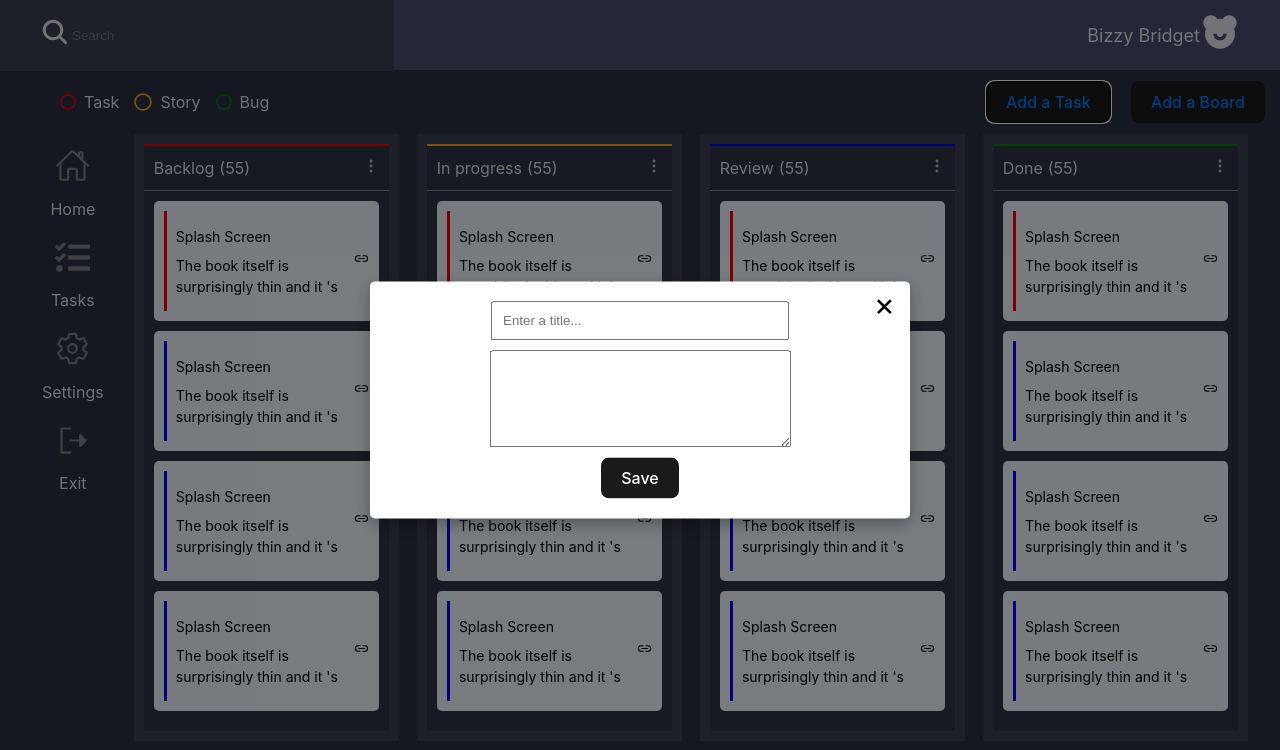
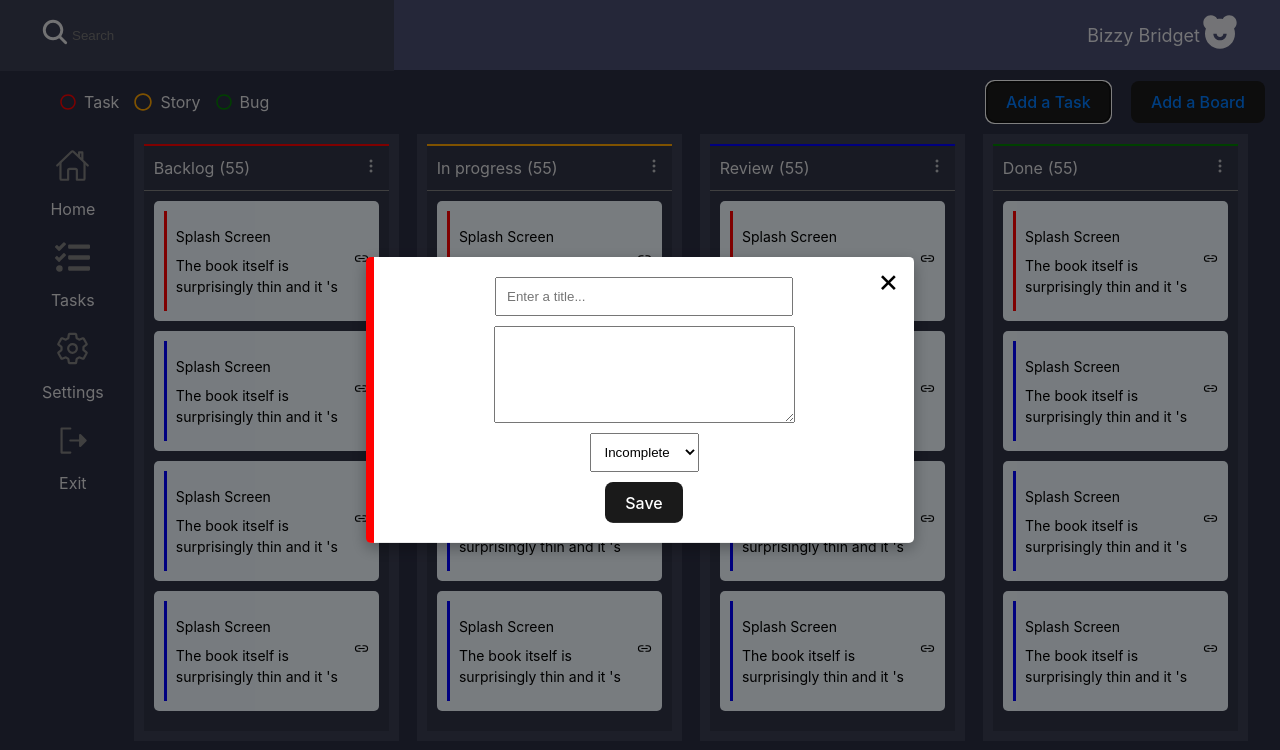
Before and after one commit to BridgetKas/ProductivityApp, a React (Vite) app: page / in a window 1280 px wide. Both pictures are taken after a click on the button "Add a Task". Shown: the top 750 px of the page. Built offline with nearby package versions, Linux system fonts and the light colour scheme.

Commit message:
Added productivityApp

```diff
--- a/src/Components/modal/modalComponent.jsx
+++ b/src/Components/modal/modalComponent.jsx
@@ -1,11 +1,18 @@
 
 import './modal.css';
 
+const colorBar = {
+  inComplete:'red',
+  complete:'green',
+  inprogress:'orange',
+  reviewing:'blue'
+}
+
 /* eslint-disable react/prop-types */
-const Modal = ({ show, onClose, children }) => {
+const Modal = ({ show, onClose, children ,status}) => {
   return (
-    <div className={`modal ${show ? 'modal-show' : ''}`}>
-      <div className="modal-content">
+    <div className={`modal ${show ? 'modal-show' : ''}`} >
+      <div className="modal-content" style={{borderLeft:` 8px solid ${colorBar[status]}`}}>
         <span className="modal-close" onClick={onClose}>
           &times;
         </span>
--- a/src/Components/topBar/topBar.jsx
+++ b/src/Components/topBar/topBar.jsx
@@ -10,6 +10,8 @@ function TopBar() {
 
     const [openModal,setOpenModal] = useState(false)
     const [title,setTitle] = useState('')
+    const [status,setStatus] = useState('inComplete')
+
 
     function isModalOpen() {
         setOpenModal(true)
@@ -17,6 +19,10 @@ function TopBar() {
 
     function closeModal(){
         setOpenModal(false)
+    }
+
+    function changeStatus(e) {
+        setStatus(e.target.value)
     }
 
   return (
@@ -71,14 +77,25 @@ function TopBar() {
                 </div>
             </div>
         </div>
-        <Modal show={openModal} onClose={closeModal}>
+        <Modal show={openModal} onClose={closeModal} status={status}>
+            <div >
                 <div className={styles.textareaContainer}>
                     <input type='text' placeholder='Enter a title...' value={title} className={styles.taskInput} onChange={(e) => setTitle(e.target.value)}/>
                     <textarea id="story" rows="5" cols="33" placeholder='Enter a description' className={styles.textarea}> </textarea>
                 </div>
+                <div>
+                    {/* <label style={{color:'black'}}>Choose a task status</label> */}
+                    <select className={styles.selectarea}  value={status} onChange={changeStatus}>
+                        <option value="inComplete" selected>Incomplete</option>
+                        <option value="inprogress">In progress</option>
+                        <option value="reviewing">Reviewing</option>
+                        <option value="complete">Complete</option>
+                    </select>
+                </div>
                 <div className='modalContainer'>
                     <button className={styles.saveBtn} onClick=''>Save</button>
                 </div>
+            </div>
        </Modal>
     </header>
   )
--- a/src/Components/topBar/topBar.module.css
+++ b/src/Components/topBar/topBar.module.css
@@ -95,6 +95,11 @@
     color: #fff;
 }
 
+.selectarea {
+    padding: 10px;
+    margin-bottom: 10px;
+}
+
 .saveBtn {
     color: #fff;
 }
```
